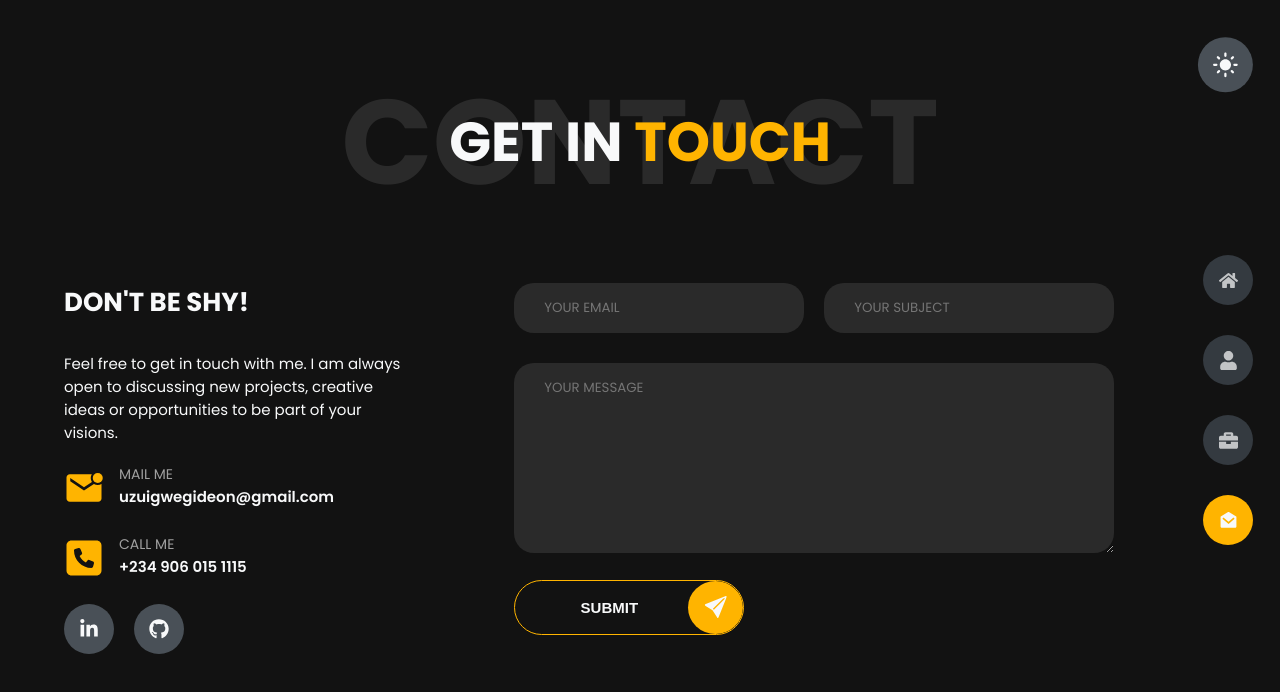
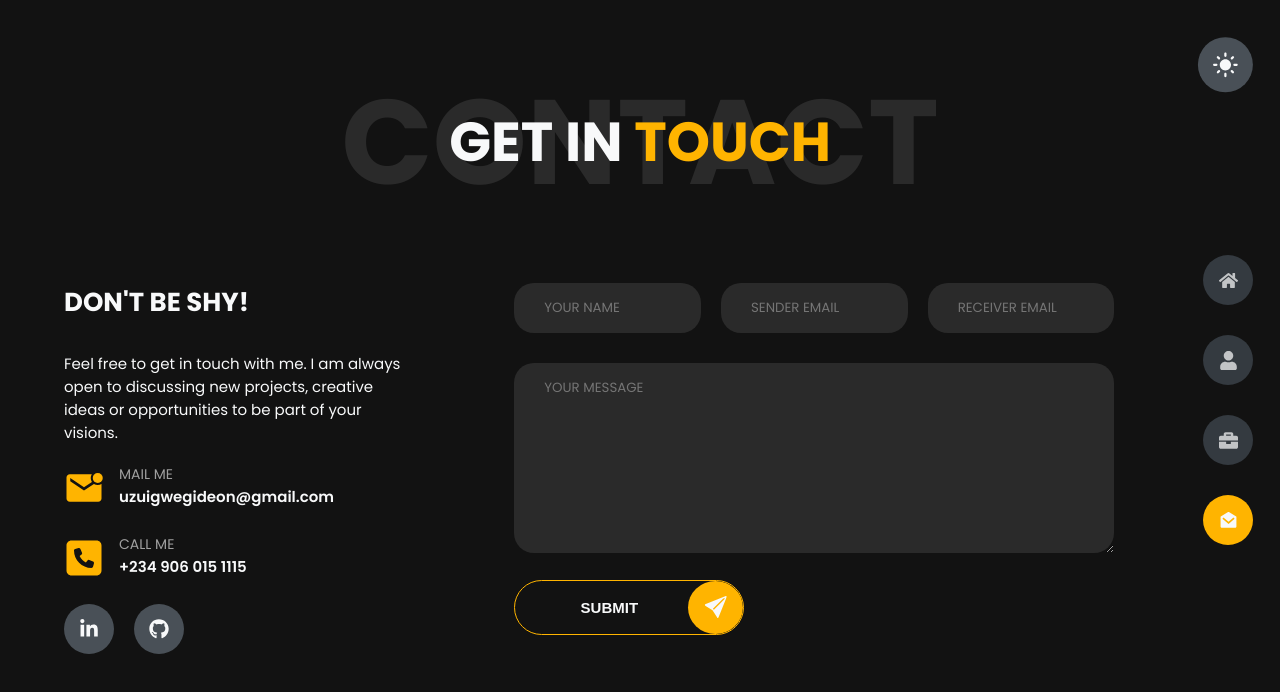
Before and after one commit to GideonUzuigwe/GideonUzuigwe, a React (Vite) app: page /contact-me in a window 1280 px wide. Shown: the top 692 px of the page. Built offline with nearby package versions, Linux system fonts and the light colour scheme.

Commit message:
Fix the merging errors

```diff
--- a/src/components/Contact/Contact.jsx
+++ b/src/components/Contact/Contact.jsx
@@ -14,26 +14,35 @@ const Contact = () => {
     document.title = "Gideon - Get In Touch With Me";
   }, []);
 
-  const [email, setEmail] = useState("");
-  const [subject, setSubject] = useState("");
+  const [senderEmail, setSenderEmail] = useState("");
+  const [receiverEmail, setReceiverEmail] = useState("");
+  const [name, setName] = useState("");
   const [message, setMessage] = useState("");
   const submitBtn = useRef(null);
 
   async function submitFormDetails(e) {
     let prevText = submitBtn.current.innerHTML;
-    submitBtn.current.innerHTML = "Sending...";
+    submitBtn.current.innerHTML = "<span>Sending...</span>";
     e.preventDefault();
     try {
       const res = await axios.post(
-        "https://krwlyok762fgnx47pv3yx4qldm0habbp.lambda-url.eu-north-1.on.aws/send-mail",
+        "https://uwz65y3c4ckkial3oqeuhqc6re0bugtf.lambda-url.eu-north-1.on.aws/send-mail",
         {
-          email,
-          subject,
-          message,
+          name: name,
+          senderEmail: senderEmail,
+          receiverEmail: receiverEmail,
+          text: message,
         }
       );
-      console.log(res.data);
-      submitBtn.current.innerHTML = prevText;
+      submitBtn.current.innerHTML = "SENT";
+      setSenderEmail("");
+      setReceiverEmail("");
+      setName("");
+      setMessage("");
+      alert("Your message was successfully sent 😎");
+      setTimeout(() => {
+        submitBtn.current.innerHTML = prevText;
+      }, 3000);
     } catch (err) {
       submitBtn.current.innerHTML = "Not Sent...";
       setTimeout(() => {
@@ -87,19 +96,27 @@ const Contact = () => {
           <form onSubmit={submitFormDetails}>
             <div>
               <input
-                type="email"
-                name="email"
-                placeholder="YOUR EMAIL"
-                onChange={(e) => setEmail(e.target.value)}
-                value={email}
+                type="name"
+                name="name"
+                placeholder="YOUR NAME"
+                onChange={(e) => setName(e.target.value)}
+                value={name}
                 required
               />
               <input
-                type="text"
-                name="subject"
-                placeholder="YOUR SUBJECT"
-                onChange={(e) => setSubject(e.target.value)}
-                value={subject}
+                type="email"
+                name="SenderEmail"
+                placeholder="SENDER EMAIL"
+                onChange={(e) => setSenderEmail(e.target.value)}
+                value={senderEmail}
+                required
+              />
+              <input
+                type="email"
+                name="Receiver Email"
+                placeholder="RECEIVER EMAIL"
+                onChange={(e) => setReceiverEmail(e.target.value)}
+                value={receiverEmail}
                 required
               />
             </div>
```
Also changed, not shown: 26 other files (tests, documents, lock files or other folders).
